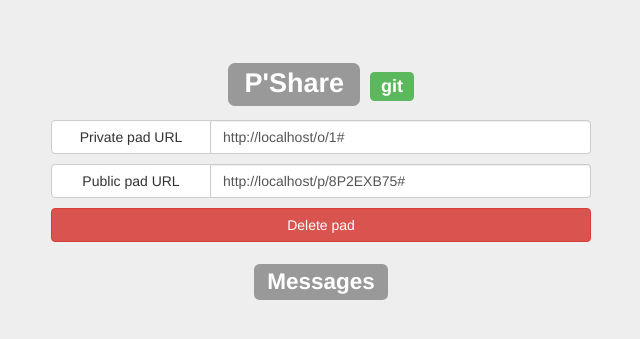
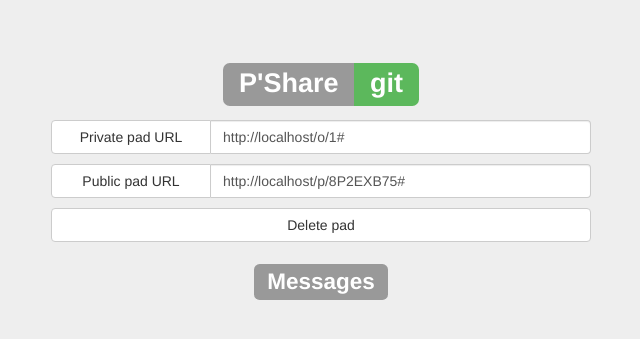
Before and after one commit to KokaKiwi/pshare, a Flask app: page /o/1 in a window 1280 px wide. Shown: the top 339 px of the page, without its empty margins (319-959 px from the left). Run offline with Flask 2, Linux system fonts and the light colour scheme; data comes from the database, SQL or seed files in the repository; data that the repository does not hold is empty.

Commit message:
Some UI modifications.

```diff
--- a/pshare/static/css/style.css
+++ b/pshare/static/css/style.css
@@ -19,6 +19,19 @@ h1, h2, h3
 div#header a:hover
 {
     text-decoration: none;
+}
+
+div#header a#title > span
+{
+    border-top-right-radius: 0;
+    border-bottom-right-radius: 0;
+}
+
+div#header a#git-button > span
+{
+    margin-left: -11px;
+    border-top-left-radius: 0;
+    border-bottom-left-radius: 0;
 }
 
 /* Utils */
@@ -99,15 +112,14 @@ div.input-url > div > a.btn
 }
 
 /* Public pad */
-div#message > span
+div#message > textarea
 {
+    margin-top: 20px;
     border-bottom-left-radius: 0;
     border-bottom-right-radius: 0;
-}
 
-div#message > textarea
-{
-    border-top-left-radius: 0;
+    border-color: #428bca;
+    border-bottom: none;
 }
 
 div#message > textarea:focus
@@ -118,12 +130,14 @@ div#message > textarea:focus
     outline: none;
 }
 
+a#message-send
+{
+    /*margin-top: 10px;*/
+    border-top-left-radius: 0;
+    border-top-right-radius: 0;
+}
+
 div#sentAlert
 {
     margin-top: 5px;
 }
-
-a#message-send
-{
-    margin-top: 10px;
-}
--- a/pshare/templates/base.html
+++ b/pshare/templates/base.html
@@ -23,8 +23,8 @@
         <div class="container">
             <div id="header">
                 <h1>
-                    <a href="{{ url_for('index') }}"><span class="label label-default">{{ siteName }}</span></a>
-                    <a href="https://github.com/KokaKiwi/pshare" target="_blank"><span class="label label-success" style="font-size: 0.5em;">git</span></a>
+                    <a id="title" href="{{ url_for('index') }}"><span class="label label-default">{{ siteName }}</span></a>
+                    <a id="git-button" href="https://github.com/KokaKiwi/pshare" target="_blank"><span class="label label-success">git</span></a>
                 </h1>
             </div>
             {% block content %}{% endblock %}
--- a/pshare/templates/owner.html
+++ b/pshare/templates/owner.html
@@ -40,15 +40,15 @@
 
             if (confirm) {
                 confirm = false;
-                self.text('Sure?');
+                self.removeClass('btn-warning').addClass('btn-danger').text('Sure?');
             } else {
+                self.text('Deleting...');
                 $.post(delete_url, function(data) {
                     data = JSON.parse(data);
 
                     if (data.status == 'OK') {
-                        $('div#deleteModal').modal({
-                            keyboard: false
-                        });
+                        self.text('Deleted');
+                        window.location = window.location.origin;
                     }
                 });
             }
@@ -82,25 +82,9 @@
 </div>
 
 <div id="delete-pad-url" class="centered input-url">
-    <a class="btn btn-danger btn-block" href="javascript:void(0);">Delete pad</a>
+    <a class="btn btn-default btn-block" href="javascript:void(0);">Delete pad</a>
 </div>
 
 <h2><span class="label label-default">Messages</span></h2>
 <div id="pad-messages" class="centered"></div>
-
-<div id="deleteModal" class="modal fade" tabindex="-1">
-    <div class="modal-dialog">
-        <div class="modal-content">
-            <div class="modal-header">
-                Pad deleted
-            </div>
-            <div class="modal-body">
-                Your pad has been successfully deleted.
-            </div>
-            <div class="modal-footer">
-                <a class="btn btn-primary" href="{{ url_for('index') }}">Return to home</a>
-            </div>
-        </div>
-    </div>
-</div>
 {% endblock %}
--- a/pshare/templates/pad.html
+++ b/pshare/templates/pad.html
@@ -38,7 +38,6 @@
 {% block content %}
 <div class="centered">
     <div id="message">
-        <span class="label label-default">Your message:</span>
         <textarea id="message-content" class="form-control" rows="6"></textarea>
     </div>
 
```
